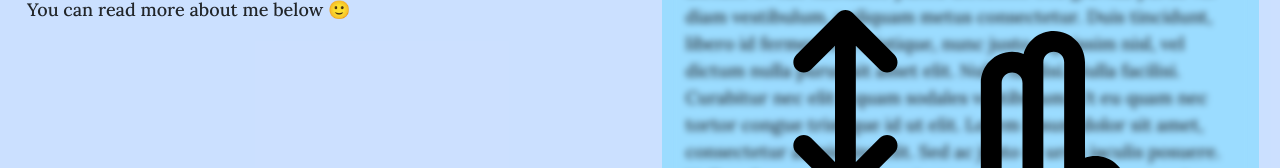
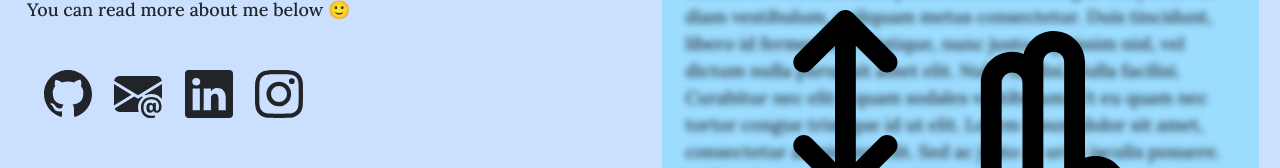
Before and after one commit to fablevi/Portfolio, a React (Create React App) app: page / in a window 1280 px wide. Shown: the part 214-382 px from the top of the page. Built offline with nearby package versions, Linux system fonts and the light colour scheme.

Commit message:
update
- New leftBox whoAmI width settings
- New coloring
- <a>s now not have any color if the got className="contact-link-a"

```diff
--- a/src/Components/Left/Contact.jsx
+++ b/src/Components/Left/Contact.jsx
@@ -5,26 +5,39 @@ import LinkedInIcon from "../../icons_set/LinkedInIcon";
 
 function Contact(props) {
 
-    const components= <>
+    const components = <>
+        <a className="contact-link-a" href="https://github.com/fablevi" target="_blank">
             <div className="contact-link">
                 <GithubIcon width={"48"} height={"48"} />
             </div>
+        </a>
+        <a className="contact-link-a" href="https://mail.google.com/mail/?view=cm&fs=1&to=email@domain.example" target="_blank">
+            <div className="contact-link">
+                <GmailIcon width={"48"} height={"48"} />
+            </div>
+        </a>
+        <a className="contact-link-a" href="https://www.linkedin.com/in/f%C3%A1bi%C3%A1n-levente-01bb0b2b2/" target="_blank">
             <div className="contact-link">
                 <LinkedInIcon width={"48"} height={"48"} />
             </div>
+        </a>
+        <a className="contact-link-a" href="https://www.instagram.com/fbnlvnt/" target="_blank">
             <div className="contact-link">
-                <GmailIcon width={"48"} height={"48"}/>
+                <InstaIcon width={"48"} height={"48"} />
             </div>
-            <div className="contact-link">
-                <InstaIcon width={"48"} height={"48"}/>
-            </div>
-        </>
+        </a>
+    </>
 
     return <>
         <div className="contact">
             {props.width > 768 ?
-                null
-            :
+                <>
+                    <div style={{ width: "50%", display: "flex", justifyContent: "space-evenly" }}>
+                        {components}
+                    </div>
+                    <div style={{ width: "50%" }}></div>
+                </>
+                :
                 components
             }
         </div>
@@ -34,4 +47,4 @@ function Contact(props) {
 
 export default Contact;
 
-//<a href = "https://mail.google.com/mail/?view=cm&fs=1&to=email@domain.example">Send Email</a>
+//<a href = "https://mail.google.com/mail/?view=cm&fs=1&to=email@domain.example">Send Email</a> className="contact-link"
--- a/src/Components/Left/LeftBox.jsx
+++ b/src/Components/Left/LeftBox.jsx
@@ -15,7 +15,13 @@ function LeftBox(props) {
                 <Col className={props.width <= 768 ? "" : "colextra colFlex"}>
                     <Row className="colFlexdiv1" style={{ marginTop: "2%" }}>
                     {props.width > 768 ?
-                        <HowAmI />:
+                        props.width >1600?
+                            <div style={{width:"60%"}}>
+                                <HowAmI />
+                            </div>
+                                :
+                            <HowAmI />
+                        :
                         <div style={{width:"80%"}}>
                             <HowAmI/>
                         </div>
--- a/src/Style/App.css
+++ b/src/Style/App.css
@@ -181,3 +181,7 @@
   margin-left: 6px;
   margin-right: 6px;
 }
+
+.contact-link-a{
+  color:unset;
+}
```
